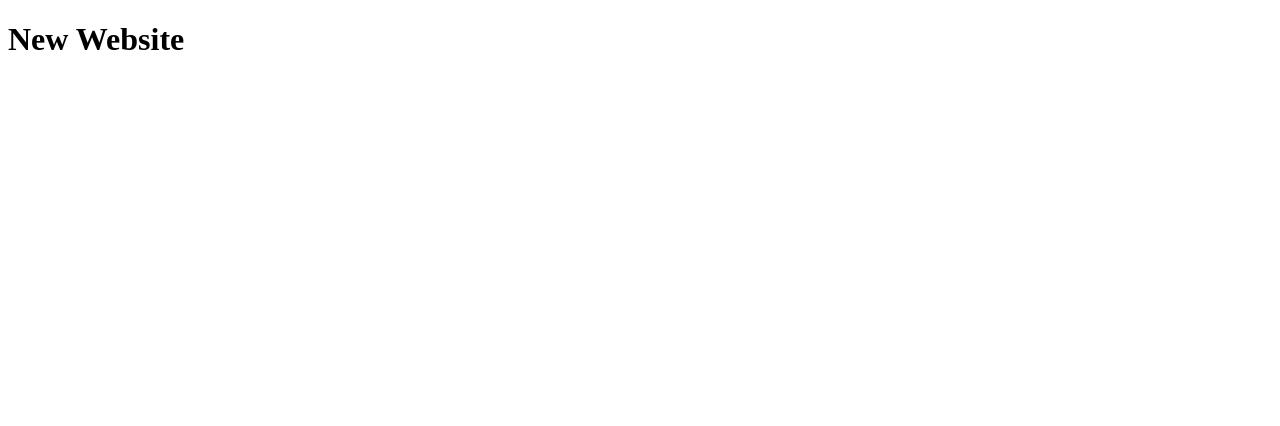
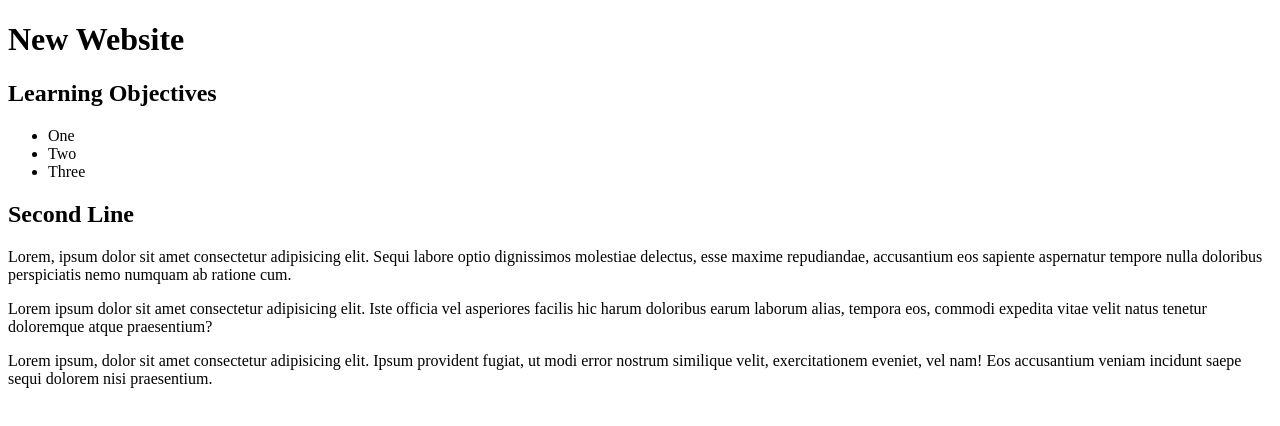
Before and after one commit to isaaco1/cuddly-spoon, a plain HTML site: page NewSite.html in a window 1280 px wide. Drawn offline with Linux system fonts and the light colour scheme.

Commit message:
Filling Out the Website

```diff
--- a/NewSite.html
+++ b/NewSite.html
@@ -3,9 +3,42 @@
   <head>
     <meta charset="UTF-8" />
     <meta name="viewport" content="width=device-width, initial-scale=1.0" />
-    <title>New Website</title>
+    <title>Website Title</title>
   </head>
   <body>
-    <h1>New Website</h1>
+    <header>
+      <h1>New Website</h1>
+    </header>
+    <main>
+      <section>
+        <h2>Learning Objectives</h2>
+        <ul>
+          <li>One</li>
+          <li>Two</li>
+          <li>Three</li>
+        </ul>
+      </section>
+      <section>
+        <h2>Second Line</h2>
+        <p>
+          Lorem, ipsum dolor sit amet consectetur adipisicing elit. Sequi labore
+          optio dignissimos molestiae delectus, esse maxime repudiandae,
+          accusantium eos sapiente aspernatur tempore nulla doloribus
+          perspiciatis nemo numquam ab ratione cum.
+        </p>
+        <p>
+          Lorem ipsum dolor sit amet consectetur adipisicing elit. Iste officia
+          vel asperiores facilis hic harum doloribus earum laborum alias,
+          tempora eos, commodi expedita vitae velit natus tenetur doloremque
+          atque praesentium?
+        </p>
+        <p>
+          Lorem ipsum, dolor sit amet consectetur adipisicing elit. Ipsum
+          provident fugiat, ut modi error nostrum similique velit,
+          exercitationem eveniet, vel nam! Eos accusantium veniam incidunt saepe
+          sequi dolorem nisi praesentium.
+        </p>
+      </section>
+    </main>
   </body>
 </html>
```
